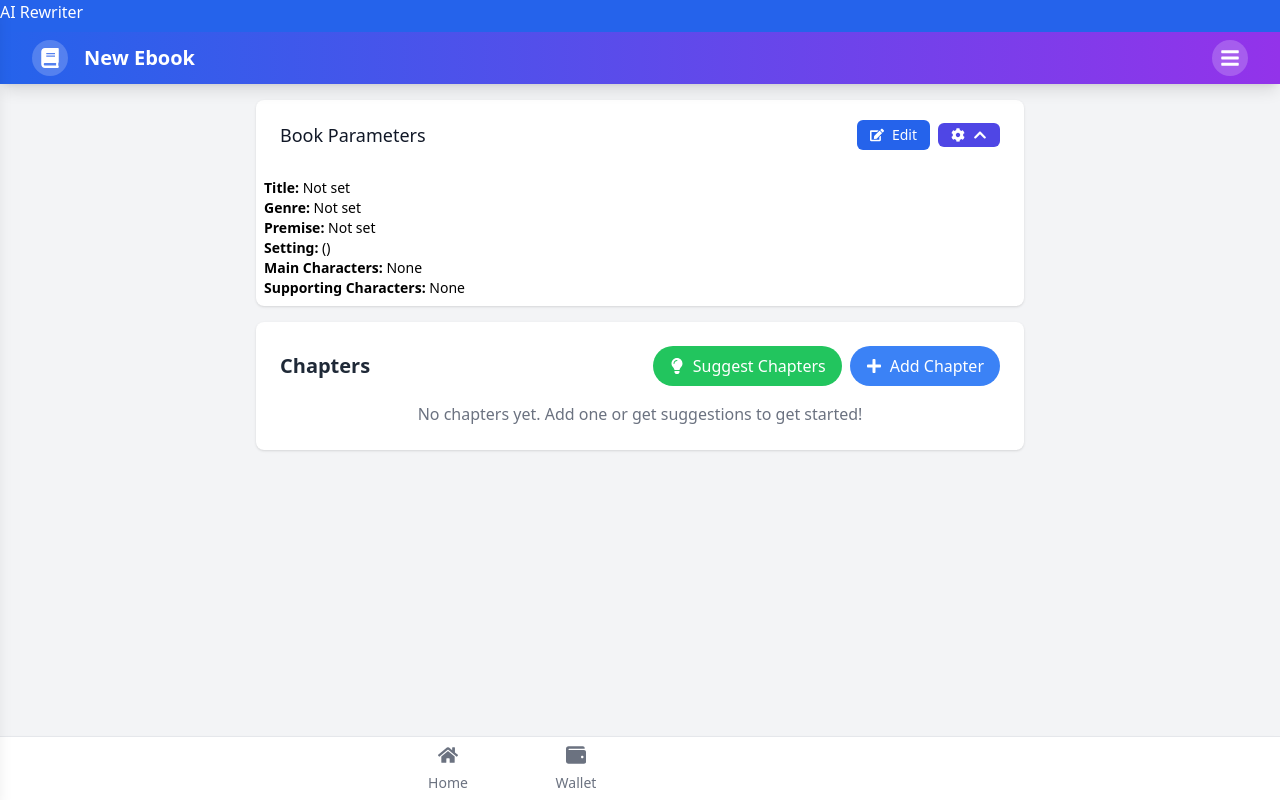
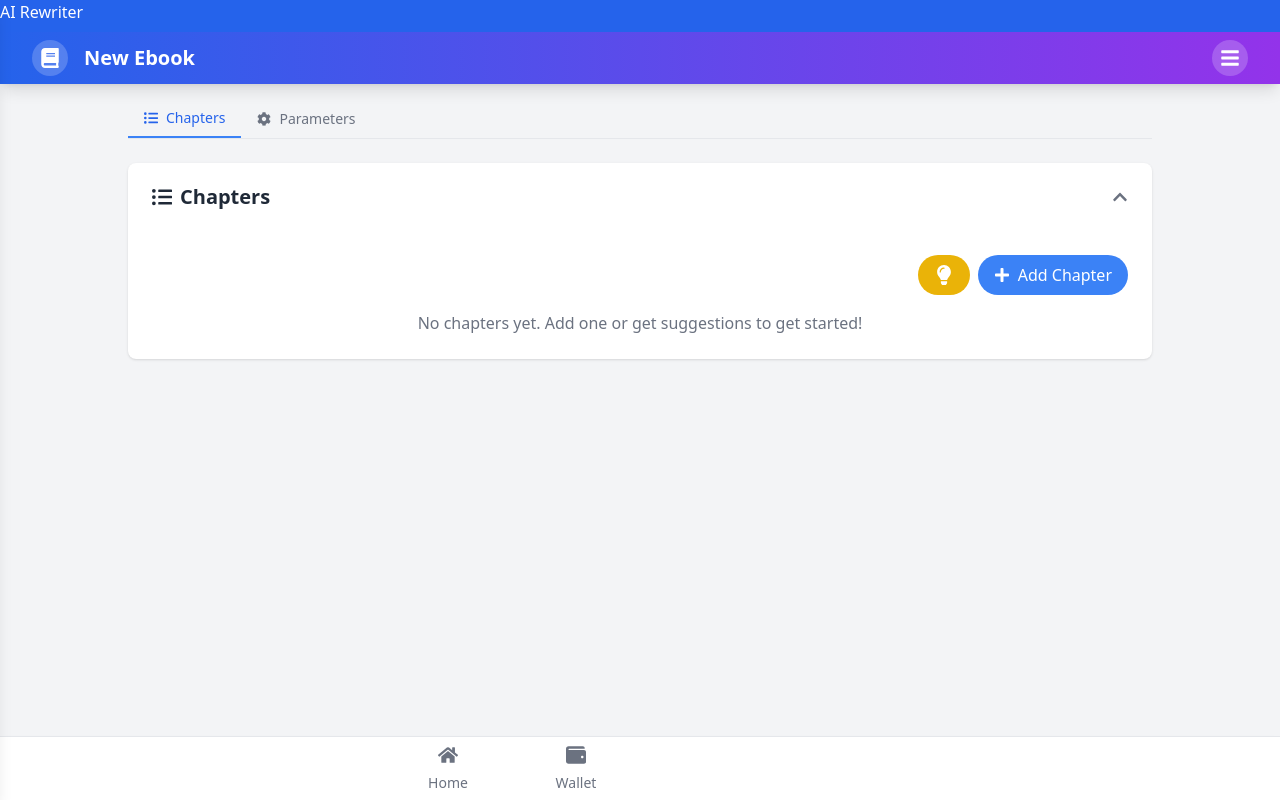
Before and after one commit to swapp1990/planning-gpt, a React (Create React App) app in the folder client/: page / in a window 1280 px wide. Built offline with nearby package versions, Linux system fonts and the light colour scheme; the HTML template or start-up script is replaced by a standard one.

Commit message:
fix ui for panels

```diff
--- /dev/null
+++ b/client/src/components/CollapsiblePanel.js
@@ -0,0 +1,28 @@
+import React, { useState } from "react";
+import { FaChevronDown, FaChevronUp } from "react-icons/fa";
+
+const CollapsiblePanel = ({ title, children, icon: Icon }) => {
+  const [isOpen, setIsOpen] = useState(true);
+
+  return (
+    <div className="bg-white shadow rounded-lg mb-6">
+      <div className="px-4 py-5 sm:px-6">
+        <div className="flex items-center justify-between">
+          <h2 className="text-xl font-semibold text-gray-800 flex items-center">
+            {Icon && <Icon className="mr-2" />}
+            {title}
+          </h2>
+          <button
+            onClick={() => setIsOpen(!isOpen)}
+            className="text-gray-500 hover:text-gray-700 focus:outline-none"
+          >
+            {isOpen ? <FaChevronUp /> : <FaChevronDown />}
+          </button>
+        </div>
+      </div>
+      {isOpen && <div className="px-4 py-5 sm:p-6">{children}</div>}
+    </div>
+  );
+};
+
+export default CollapsiblePanel;
--- a/client/src/components/SuggestableInput.js
+++ b/client/src/components/SuggestableInput.js
@@ -75,7 +75,7 @@ const SuggestableInput = ({
         </div>
         <InputComponent
           className={`w-full p-2 border rounded-md focus:ring-yellow-500 focus:border-yellow-500 ${
-            multiline ? "pl-10" : "pl-14"
+            multiline ? "pl-10" : "pl-4 sm:pl-8"
           }`}
           value={value || ""}
           onChange={(e) => onChange(e.target.value)}
--- /dev/null
+++ b/client/src/components/TabSystem.js
@@ -0,0 +1,29 @@
+import React, { useState } from "react";
+
+const TabSystem = ({ tabs }) => {
+  const [activeTab, setActiveTab] = useState(0);
+
+  return (
+    <div>
+      <div className="flex border-b border-gray-200 mb-2 sm:mb-6">
+        {tabs.map((tab, index) => (
+          <button
+            key={index}
+            className={`flex items-center py-2 px-4 text-sm font-medium ${
+              activeTab === index
+                ? "border-b-2 border-blue-500 text-blue-600"
+                : "text-gray-500 hover:text-gray-700"
+            }`}
+            onClick={() => setActiveTab(index)}
+          >
+            {tab.icon && <tab.icon className="mr-2 sm:mr-2" />}
+            <span className="hidden sm:inline">{tab.title}</span>
+          </button>
+        ))}
+      </div>
+      <div>{tabs[activeTab].content}</div>
+    </div>
+  );
+};
+
+export default TabSystem;
--- a/client/src/hooks/useEbookState.js
+++ b/client/src/hooks/useEbookState.js
@@ -141,20 +141,10 @@ export function useEbookState() {
         const onChunk = (data) => {
           if (data.chunk) {
             if (data.chunk === "[DONE]") {
-              // const chapter = state.chapters[chapterIndex];
-              // let updatedParagraphs = [...chapter.content, ...newParagraphs];
-              // // console.log(updatedParagraphs);
-              // const updatedChapters = state.chapters.map((c, index) =>
-              //   index === chapterIndex
-              //     ? { ...c, content: updatedParagraphs }
-              //     : c
-              // );
-              // // console.log(updatedChapters);
-              // updateState({ chapters: updatedChapters });
             } else {
               if (data.chunk.includes("\\n\\n")) {
                 let splits = data.chunk.split("\\n\\n");
-                newParagraph += splits[0];
+                newParagraph += splits[0] + " ";
                 const chapter = state.chapters[chapterIndex];
                 let currentParagraphs = chapter.content;
                 if (!currentParagraphs[currentParagraphs.length]) {
@@ -173,7 +163,7 @@ export function useEbookState() {
                 newParagraphs.push(newParagraph);
                 newParagraph = splits[1];
               } else {
-                newParagraph += data.chunk;
+                newParagraph += data.chunk + " ";
                 const chapter = state.chapters[chapterIndex];
                 let updatedParagraphs = [...chapter.content, newParagraph];
                 // console.log(updatedParagraphs);
--- a/client/src/pages/ebook/BookView.js
+++ b/client/src/pages/ebook/BookView.js
@@ -1,11 +1,13 @@
 import React, { useState } from "react";
+import { FaCog, FaListUl } from "react-icons/fa";
+
+import TabSystem from "../../components/TabSystem";
 import BookHeader from "../../components/ebook/BookHeader";
 import ParametersPanel from "./ParametersPanel";
+import ChapterList from "./ChapterList";
 import ChapterView from "./ChapterView";
 import Sidebar from "./Sidebar";
-
 import { useEbook } from "../../context/EbookContext";
-import ChapterList from "./ChapterList";
 
 const BookView = () => {
   const { ebookState, ebookActions } = useEbook();
@@ -16,6 +18,19 @@ const BookView = () => {
     console.log("select ebook " + ebookId);
     ebookActions.loadEbook(ebookId);
   };
+
+  const tabs = [
+    {
+      title: "Chapters",
+      icon: FaListUl,
+      content: <ChapterList />,
+    },
+    {
+      title: "Parameters",
+      icon: FaCog,
+      content: <ParametersPanel />,
+    },
+  ];
 
   return (
     <div className="h-full flex flex-col bg-gray-100">
@@ -32,9 +47,8 @@ const BookView = () => {
           onDeleteItem={ebookActions.deleteEbook}
         />
         <main className="h-full overflow-auto p-4">
-          <div className="max-w-3xl mx-auto">
-            <ParametersPanel />
-            <ChapterList />
+          <div className="max-w-5xl mx-auto">
+            <TabSystem tabs={tabs} />
             {ebookState.currentChapter && (
               <ChapterView
                 chapter={
--- a/client/src/pages/ebook/ChapterList.js
+++ b/client/src/pages/ebook/ChapterList.js
@@ -1,7 +1,16 @@
 import React, { useState, useCallback } from "react";
-import { FaPlus, FaBook, FaTrash, FaLightbulb } from "react-icons/fa";
+import {
+  FaPlus,
+  FaBook,
+  FaTrash,
+  FaLightbulb,
+  FaListUl,
+  FaSpinner,
+} from "react-icons/fa";
+import { v4 as uuidv4 } from "uuid";
+
+import CollapsiblePanel from "../../components/CollapsiblePanel";
 import { useEbook } from "../../context/EbookContext";
-import { v4 as uuidv4 } from "uuid";
 import { getSugggestedList } from "../../server/ebook";
 
 const fetchSuggestedChapters = async (context) => {
@@ -43,7 +52,7 @@ const ChapterList = () => {
   const handleAddChapter = () => {
     let newChapter = {
       id: uuidv4(),
-      title: "Test Title",
+      title: "New Chpapter",
       synopsis: "This is a synopsis.",
       content: [],
     };
@@ -83,17 +92,18 @@ const ChapterList = () => {
   };
 
   return (
-    <div className="bg-white shadow rounded-lg p-6 mb-6">
-      <div className="flex justify-between items-center mb-4">
-        <h2 className="text-xl font-semibold text-gray-800">Chapters</h2>
-        <div className="flex space-x-2">
+    <CollapsiblePanel title="Chapters" icon={FaListUl}>
+      <div className="flex justify-end space-x-2 mb-4">
         <button
           onClick={handleSuggestChapters}
           disabled={isLoading}
-            className="bg-green-500 hover:bg-green-600 text-white px-4 py-2 rounded-full flex items-center transition-colors duration-200"
+          className="bg-yellow-500 hover:bg-yellow-600 text-white px-4 py-2 rounded-full flex items-center transition-colors duration-200"
         >
-            <FaLightbulb className="mr-2" />
-            {isLoading ? "Loading..." : "Suggest Chapters"}
+          {isLoading ? (
+            <FaSpinner className="w-5 h-5 animate-spin" />
+          ) : (
+            <FaLightbulb className="w-5 h-5" />
+          )}
         </button>
         <button
           onClick={handleAddChapter}
@@ -102,7 +112,6 @@ const ChapterList = () => {
           <FaPlus className="mr-2" />
           Add Chapter
         </button>
-        </div>
       </div>
 
       <div className="space-y-4">
@@ -197,7 +206,7 @@ const ChapterList = () => {
           </p>
         )}
       </div>
-    </div>
+    </CollapsiblePanel>
   );
 };
 
--- a/client/src/pages/ebook/ParametersPanel.js
+++ b/client/src/pages/ebook/ParametersPanel.js
@@ -11,7 +11,7 @@ import {
 } from "react-icons/fa";
 
 import { useEbook } from "../../context/EbookContext";
-
+import CollapsiblePanel from "../../components/CollapsiblePanel";
 import SuggestableInput from "../../components/SuggestableInput";
 import SuggestableCharacterField from "../../components/SuggestableCharacter";
 
@@ -326,35 +326,8 @@ const ParametersPanel = () => {
   );
 
   return (
-    <div className="bg-white shadow rounded-lg mb-1 sm:mb-4">
-      <div className="px-4 py-5 sm:px-6">
-        <div className="flex items-center justify-between flex-wrap sm:flex-nowrap">
-          <h3 className="text-lg leading-6 font-medium text-gray-900">
-            Book Parameters
-          </h3>
-          <div className="flex items-center space-x-2">
-            <button
-              onClick={toggleEdit}
-              className={`inline-flex items-center px-3 py-1 border border-transparent rounded-md text-sm font-medium text-white focus:outline-none focus:ring-2 focus:ring-offset-2 transition-colors duration-200 ${
-                isEditing
-                  ? "bg-yellow-600 hover:bg-yellow-700 focus:ring-yellow-500"
-                  : "bg-blue-600 hover:bg-blue-700 focus:ring-blue-500"
-              }`}
-            >
-              <FaEdit className="mr-2" /> {isEditing ? "View" : "Edit"}
-            </button>
-            <button
-              className="inline-flex items-center px-3 py-1 border border-transparent rounded-md text-sm font-medium text-white bg-indigo-600 hover:bg-indigo-700 focus:outline-none focus:ring-2 focus:ring-offset-2 focus:ring-indigo-500 transition-colors duration-200"
-              onClick={() => setIsOpen(!isOpen)}
-            >
-              <FaCog className="mr-2" />
-              {isOpen ? <FaChevronUp /> : <FaChevronDown />}
-            </button>
-          </div>
-        </div>
-      </div>
-      {isOpen && (
-        <div className="px-4 py-2 sm:p-2">
+    <CollapsiblePanel title="Book Parameters" icon={FaCog}>
+      <div className="space-y-6">
         {isEditing ? renderEditView() : renderCompactView()}
         {isEditing && (
           <div className="flex justify-end space-x-3 mt-6">
@@ -375,8 +348,17 @@ const ParametersPanel = () => {
           </div>
         )}
       </div>
-      )}
-    </div>
+      <button
+        onClick={toggleEdit}
+        className={`mt-4 inline-flex items-center px-3 py-1 border border-transparent rounded-md text-sm font-medium text-white focus:outline-none focus:ring-2 focus:ring-offset-2 transition-colors duration-200 ${
+          isEditing
+            ? "bg-yellow-600 hover:bg-yellow-700 focus:ring-yellow-500"
+            : "bg-blue-600 hover:bg-blue-700 focus:ring-blue-500"
+        }`}
+      >
+        <FaEdit className="mr-2" /> {isEditing ? "View" : "Edit"}
+      </button>
+    </CollapsiblePanel>
   );
 };
 
```
Lines whose indentation alone changed are shown as unchanged.
